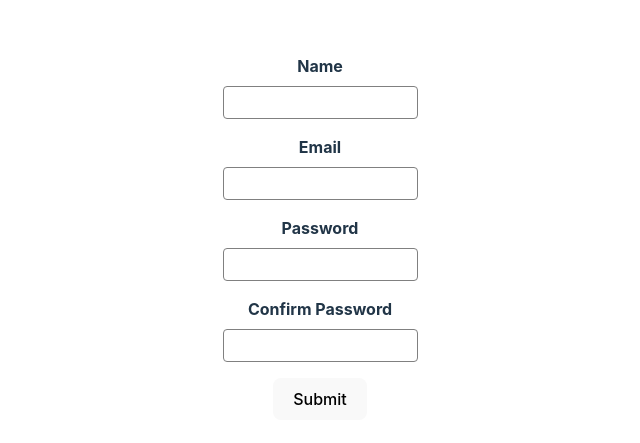
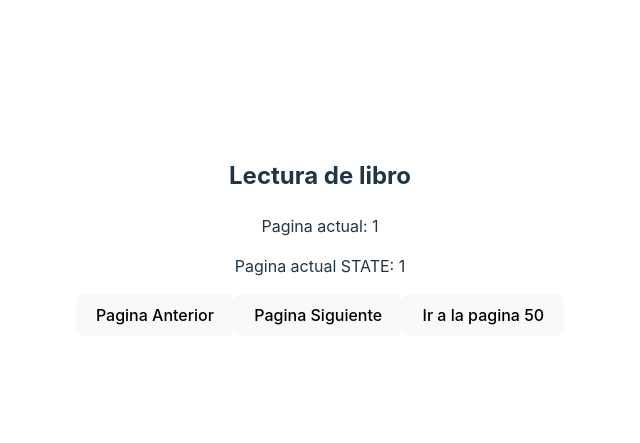
Before and after one commit to FedeDinuzzo/ReactCourse, a React (Vite) app: page / in a window 1280 px wide. Shown: the part 163-606 px from the top of the page, without its empty margins (320-960 px from the left). Built offline with nearby package versions, Linux system fonts and the light colour scheme.

Commit message:
UseRef: BookReader - FocusInput

```diff
--- a/src/App.tsx
+++ b/src/App.tsx
@@ -1,8 +1,8 @@
 import "./App.css";
-import CustomForm from "./appClases/CustomForm";
+import { BookReader } from "./appClases/BookReader";
 
 function App() {
-  return <CustomForm />;
+  return <BookReader />;
 }
 
 export default App;
--- /dev/null
+++ b/src/appClases/BookReader.tsx
@@ -0,0 +1,59 @@
+// Para sincronizar cosas internas del componente
+// A diferencia del useEffect que es para cosas externas del componente
+
+// Objetivo 1:
+// Nos permite crear una referencia mutable que persiste durante todo el ciclo de vida del componente
+// SIN causar un re render
+
+// Objetivo 2:
+// Hacer referencia a un elemento del DOM
+
+// Ejemplo:
+// Un marcador de un libro que utilizamos para guardar la posicion de la ultima lectura
+// NO modifica el contenido del libro
+
+import { useRef, useState } from "react";
+
+export const BookReader = () => {
+  const currentPageRef = useRef<number>(1);
+  const [currentPage, setCurrentPage] = useState<number>(1);
+
+  const nextPage = () => {
+    currentPageRef.current += 1;
+    console.log(`Avanzaste a la pagina ${currentPageRef.current}`);
+  };
+
+  const previousPage = () => {
+    if (currentPageRef.current === 1) {
+      console.log(`No se puede retroceder la pagina, porque estas en la pagina ${currentPageRef.current}`);
+      return;
+    }
+
+    currentPageRef.current -= 1;
+    console.log(`Retrocedistes a la pagina ${currentPageRef.current}`);
+  };
+
+  const goToPage = (page: number) => {
+    if (page < 1) {
+      console.log(`No se puede saltar a un valor imposible`);
+      return;
+    }
+
+    currentPageRef.current = page;
+    setCurrentPage(page);
+    console.log(`Saltaste a la pagina ${currentPageRef.current}`);
+  };
+
+  return (
+    <>
+      <div>
+        <h2>Lectura de libro</h2>
+        <p>Pagina actual: {currentPageRef.current}</p>
+        <p>Pagina actual STATE: {currentPage}</p>
+        <button onClick={previousPage}>Pagina Anterior</button>
+        <button onClick={nextPage}>Pagina Siguiente</button>
+        <button onClick={() => goToPage(50)}>Ir a la pagina 50</button>
+      </div>
+    </>
+  );
+};
```
Also changed, not shown: src/appClases/FocusInput.tsx (added, +23 -0 lines).
